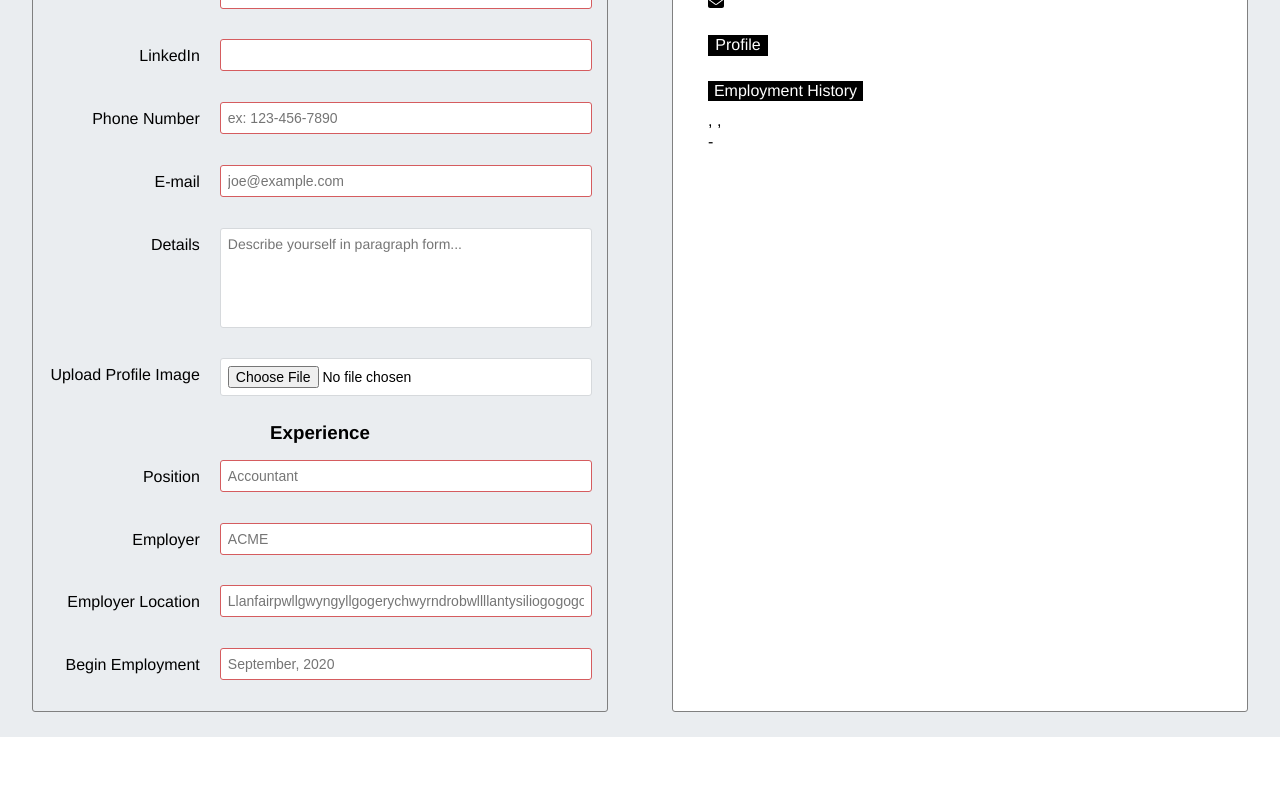
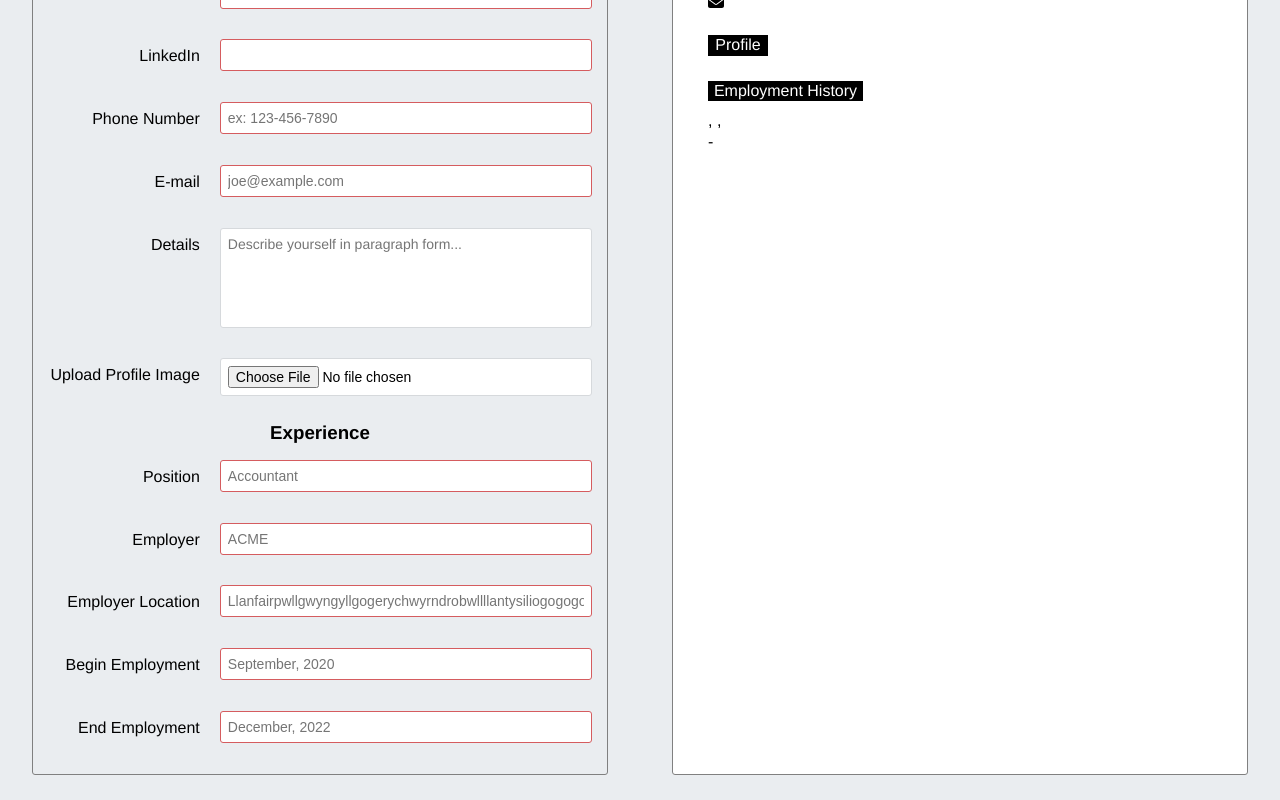
Before and after one commit to chapmancbVCU/cv-application, a React (Create React App) app: page / in a window 1280 px wide. Shown: the part 416-1216 px from the top of the page. Before the commit the page ends 1153 px from the top, so only its background shows below. Built offline with nearby package versions, Linux system fonts and the light colour scheme.

Commit message:
Added end employment field to form and to CV.

```diff
--- a/src/components/CV.tsx
+++ b/src/components/CV.tsx
@@ -31,6 +31,7 @@ interface CVProps {
     email: string;
     employer: string;
     employerLocation: string;
+    endEmployment: string;
     firstName: string;
     lastName: string;
     linkedInLink: string;
@@ -60,6 +61,7 @@ const CV : FC<CVProps> = ({
         email,
         employer,
         employerLocation,
+        endEmployment,
         firstName,
         lastName,
         linkedInLink,
@@ -111,7 +113,7 @@ const CV : FC<CVProps> = ({
             <div className="employment-history">
                 <div className="section-label employment-label">Employment History</div>
                 <div>{position}, {employer}, {employerLocation}</div>
-                <div>{beginEmployment} - </div>
+                <div>{beginEmployment} - {endEmployment}</div>
             </div>
         </div>
     );
--- a/src/components/Form.tsx
+++ b/src/components/Form.tsx
@@ -19,12 +19,14 @@ interface ApplicationProps {
     email: string;
     employer: string;
     employerLocation: string;
+    endEmployment: string
     firstName: string;
     handleAddressInput: any;
     handleBeginEmploymentDateInput: any;
     handleEmailInput: any;
     handleEmployerInput: any;
     handleEmployerLocationInput: any;
+    handleEndEmploymentDateInput: any;
     handleFirstNameInput: any;
     handleLastNameInput: any;
     handleLinkedInLink: any;
@@ -53,12 +55,14 @@ const Form : FC<ApplicationProps> = ({
         email,
         employer,
         employerLocation,
+        endEmployment,
         firstName,
         handleAddressInput,
         handleBeginEmploymentDateInput,
         handleEmailInput,
         handleEmployerInput,
         handleEmployerLocationInput,
+        handleEndEmploymentDateInput,
         handleFirstNameInput,
         handleLastNameInput,
         handleLinkedInLink,
@@ -222,7 +226,7 @@ const Form : FC<ApplicationProps> = ({
                 <div className="form-row">
                     <label htmlFor="begin-employment">Begin Employment</label>
                     <input id="begin-employment"
-                        name="beginEmployment"
+                        name="begin-employment"
                         type="text"
                         placeholder="September, 2020"
                         minLength={5}
@@ -231,6 +235,18 @@ const Form : FC<ApplicationProps> = ({
                         onChange={(event) => handleBeginEmploymentDateInput(event)}
                         value={beginEmployment}/>
                 </div>
+                <div className="form-row">
+                    <label htmlFor="end-employment">End Employment</label>
+                    <input id="end-employment"
+                        name="end-mployment"
+                        type="text"
+                        placeholder="December, 2022"
+                        minLength={5}
+                        maxLength={20}
+                        required
+                        onChange={(event) => handleEndEmploymentDateInput(event)}
+                        value={endEmployment}/>
+                </div>
             </form>
         </div>
     );
--- a/src/components/Main.tsx
+++ b/src/components/Main.tsx
@@ -69,6 +69,7 @@ function Main() {
     const [email, setEmail] = useState("");
     const [employer, setEmployer] = useState("");
     const [employerLocation, setEmployerLocation] = useState("");
+    const [endEmployment, setEndEmploymentDate] = useState("");
     const [firstName, setFirstName] = useState("");
     const [lastName, setLastName] = useState("");
     const [linkedInLink, setLinkedInLink] = useState("");
@@ -116,6 +117,9 @@ function Main() {
         setEmployerLocation(event.target.value);
     }
 
+    function handleEndEmploymentDateInput(event: any) {
+        setEndEmploymentDate(event.target.value);
+    }
     /**
      * Event handler that updates value of firstName when input is detected.
      * @param event The event provided by onChange.
@@ -207,6 +211,7 @@ function Main() {
                 email={email}
                 employer={employer}
                 employerLocation={employerLocation}
+                endEmployment={endEmployment}
                 firstName={firstName}
                 handleAddressInput={handleAddressInput}
                 handleBeginEmploymentDateInput={handleBeginEmploymentDateInput}
@@ -214,6 +219,7 @@ function Main() {
                 handleEmailInput={handleEmailInput}
                 handleEmployerInput={handleEmployerInput}
                 handleEmployerLocationInput={handleEmployerLocationInput}
+                handleEndEmploymentDateInput={handleEndEmploymentDateInput}
                 handleLastNameInput={handleLastNameInput}
                 handleLinkedInLink={handleLinkedInLink}
                 handlePhoneNumberInput={handlePhoneNumberInput}
@@ -234,6 +240,7 @@ function Main() {
                 email={email}
                 employer={employer}
                 employerLocation={employerLocation}
+                endEmployment={endEmployment}
                 firstName={firstName}
                 lastName={lastName}
                 linkedInLink={linkedInLink}
```
